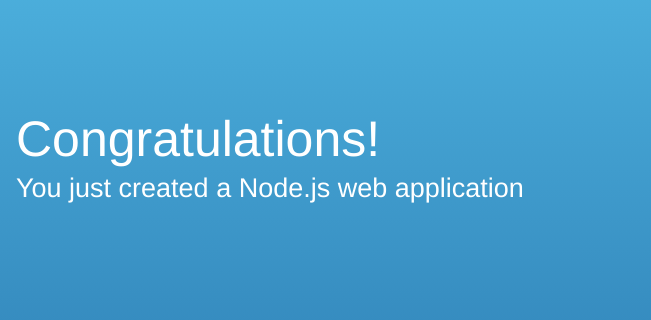
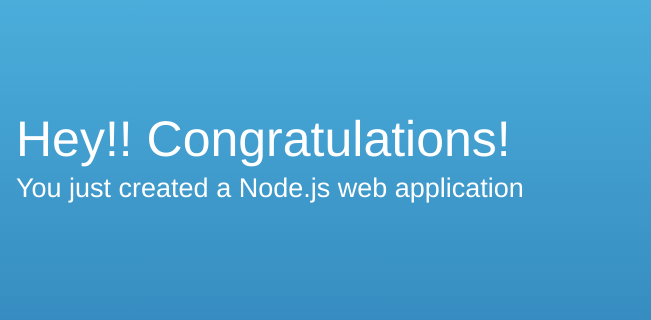
Before and after one commit to testing2296/Test22, a website: page public/index.html in a window 1280 px wide. Shown: the part 192-512 px from the top of the page, 629-1280 px from the left. Drawn offline with Linux system fonts and the light colour scheme.

Commit message:
Updating Index.html
Third Commit

```diff
--- a/public/index.html
+++ b/public/index.html
@@ -60,7 +60,7 @@
         <div class="message">
             <a class="twitter-link" href="http://twitter.com/home/?status=I%20created%20a%20project%20with%20AWS%20CodeStar!%20%23AWS%20%23AWSCodeStar%20https%3A%2F%2Faws.amazon.com%2Fcodestar"><img src="img/tweet.svg" /></a>
             <div class="text">
-                <h1>Congratulations!</h1>
+                <h1>Hey!! Congratulations!</h1>
                 <h2>You just created a Node.js web application</h2>
             </div>
         </div>
```
